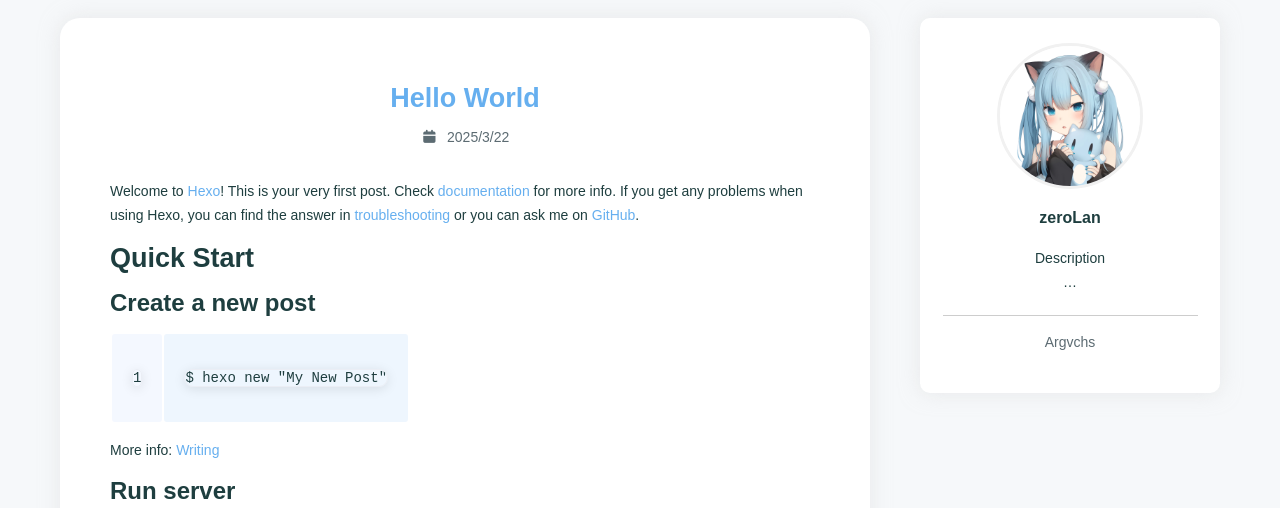
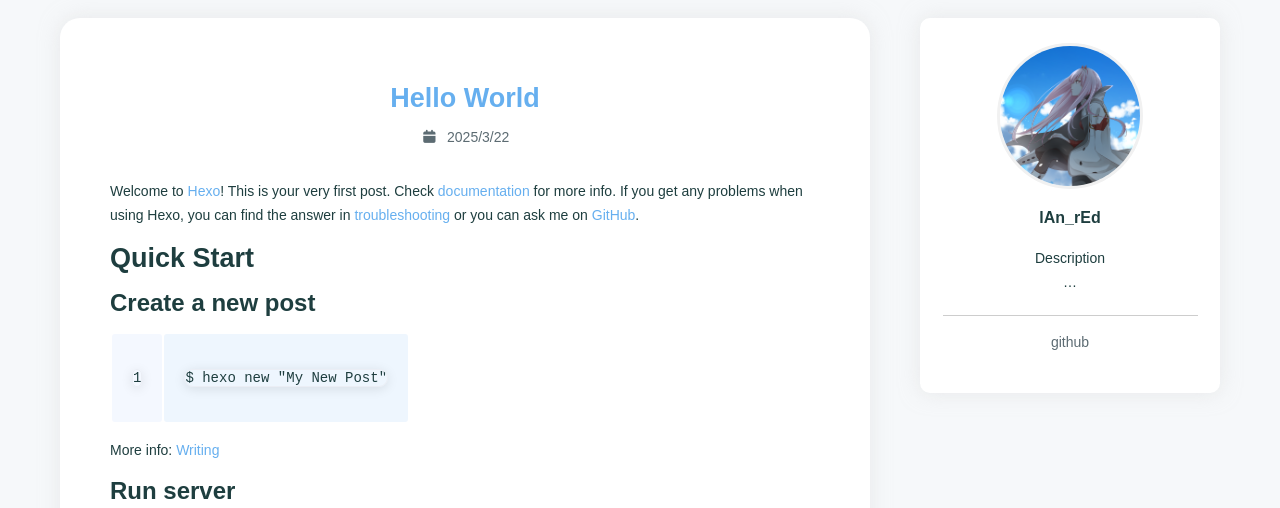
Before and after one commit to styundydsg/styundydsg.github.io, a plain HTML site: page index.html in a window 1280 px wide. Shown: the part 802-1310 px from the top of the page. Drawn offline with nearby package versions, Linux system fonts and the light colour scheme; a script that the page names is missing; a web font is replaced by a local one.

Commit message:
Site updated: 2025-03-23 00:24:20

```diff
--- a/index.html
+++ b/index.html
@@ -4,14 +4,14 @@
 <head>
     <meta charset="utf-8" />
     <title>zero two</title>
-    <meta name="author" content="zeroLan" />
+    <meta name="author" content="lAn_rEd" />
     <meta name="description" content="" />
     <meta name="keywords" content="" />
     <meta
         name="viewport"
         content="width=device-width, initial-scale=1.0, maximum-scale=1.0, user-scalable=0"
     />
-    <link rel="icon" href="/styundydsg.github.io/images/avatar.jpg" />
+    <link rel="icon" href="/styundydsg.github.io/images/avatar.png" />
     <link rel="preconnect" href="https://s4.zstatic.net" />
 <script src="https://s4.zstatic.net/ajax/libs/vue/3.3.7/vue.global.prod.min.js"></script>
 <link rel="stylesheet" href="https://s4.zstatic.net/ajax/libs/font-awesome/6.4.2/css/all.min.css" />
@@ -156,7 +156,7 @@
     <div
         id="home-background"
         ref="homeBackground"
-        data-images="/styundydsg.github.io/images/background.jpg"
+        data-images="/styundydsg.github.io/images/background.png"
     ></div>
     <div id="home-info" @click="homeClick">
         <span class="loop"></span>
@@ -239,9 +239,9 @@
         <div id="card-style">
     <div id="card-div">
         <div class="avatar">
-            <img src="/styundydsg.github.io/images/avatar.jpg" alt="avatar" />
+            <img src="/styundydsg.github.io/images/avatar.png" alt="avatar" />
         </div>
-        <div class="name">zeroLan</div>
+        <div class="name">lAn_rEd</div>
         <div class="description">
             <p>Description<br>…</p>
 
@@ -251,7 +251,7 @@
         <div class="friend-links">
 
             <div class="friend-link">
-                <a target="_blank" rel="noopener" href="https://argvchs.github.io">Argvchs</a>
+                <a href="https://styundydsg.github.io">github</a>
             </div>
 
         </div>
@@ -271,7 +271,7 @@
             <span id="footer-icon">
                 <i class="fa-solid fa-font-awesome fa-fw"></i>
             </span>
-            &commat;zeroLan
+            &commat;lAn_rEd
         </div>
         <div>
             Based on the <a target="_blank" rel="noopener" href="https://hexo.io">Hexo Engine</a> &amp;
```
Also changed, not shown: 2025/03/22/hello-world/index.html (+3 -3 lines), archives/2025/03/index.html (+3 -3 lines), archives/2025/index.html (+3 -3 lines), archives/index.html (+3 -3 lines), images/avatar.jpg (deleted), images/background.jpg (deleted).
